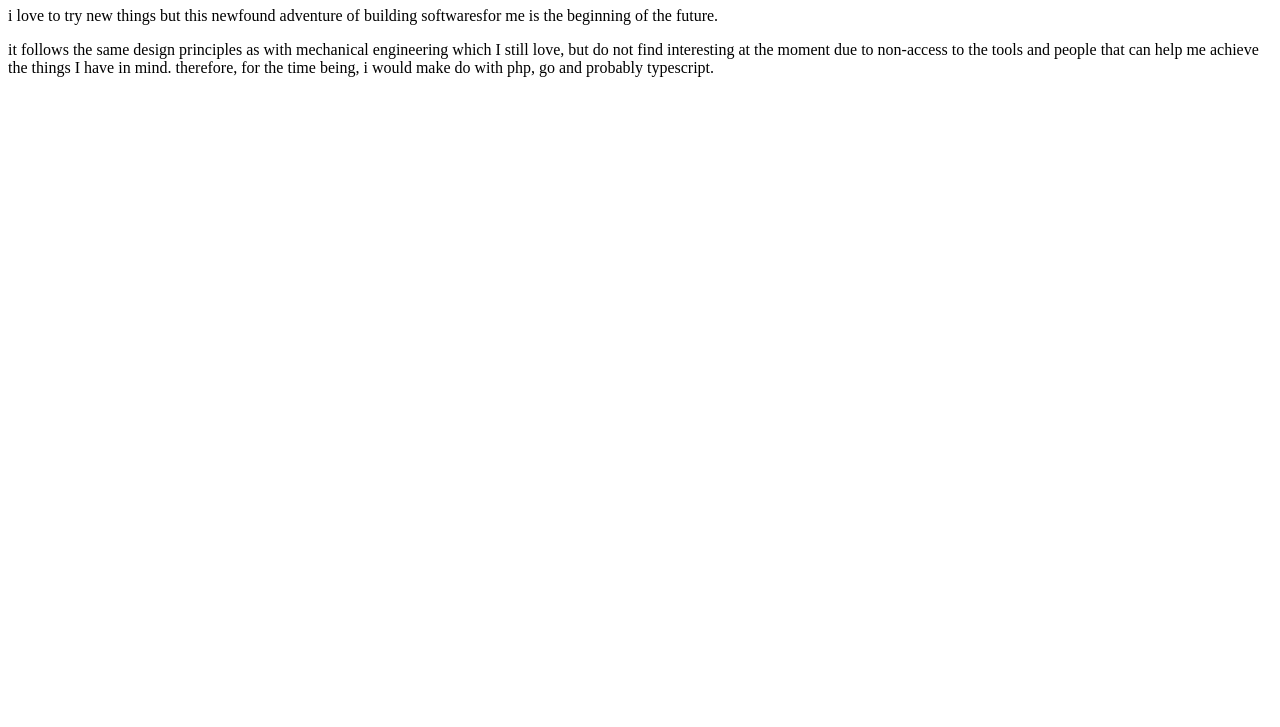
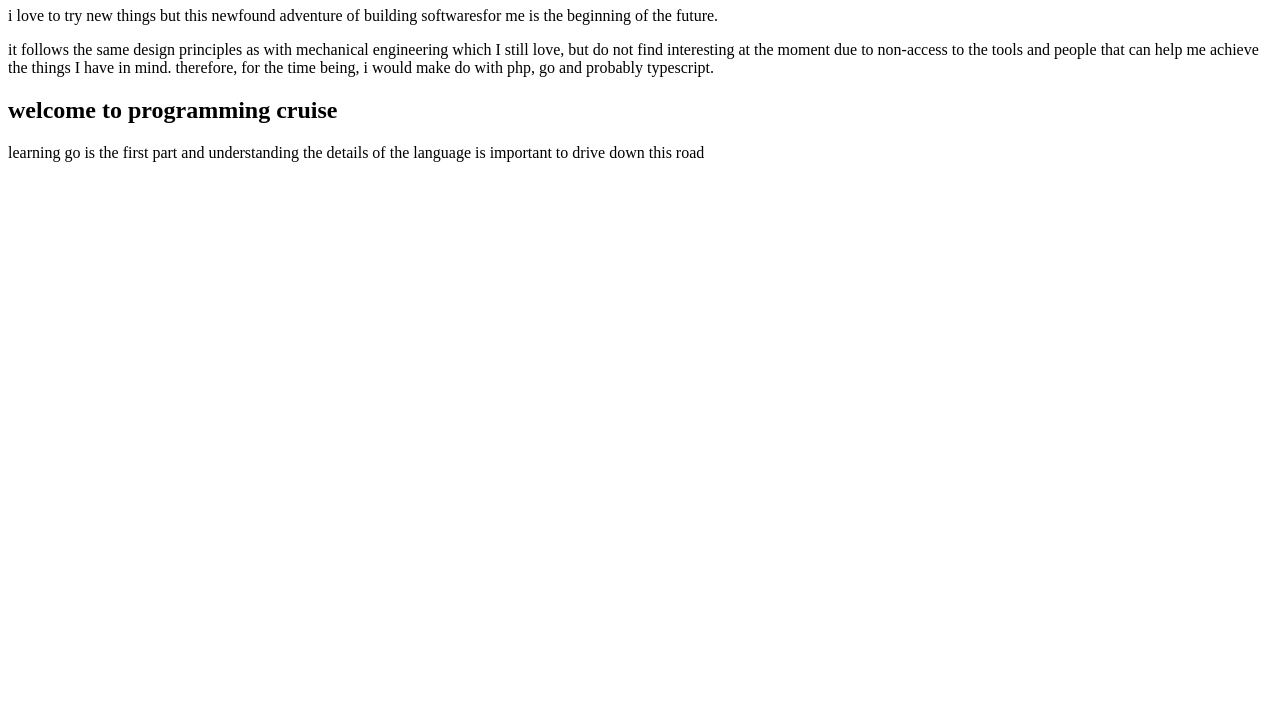
Before and after one commit to lazycruise-sys/demo, a plain HTML site: page index.html in a window 1280 px wide. Shown: the part 73-800 px from the top of the page. Drawn offline with Linux system fonts and the light colour scheme.

Commit message:
added index.html

```diff
--- a/index.html
+++ b/index.html
@@ -11,6 +11,8 @@
         <h1>building the future with go and php</h1>
         <p>i love to try new things but this newfound adventure of building softwaresfor me is the beginning of the future.</p>
         <p>it follows the same design principles as with mechanical engineering which I still love, but do not find interesting at the moment due to non-access to the tools and people that can help me achieve the things I have in mind. therefore, for the time being, i would make do with php, go and probably typescript.</p>
+        <h2>welcome to programming cruise</h2>
+        <p>learning go is the first part and understanding the details of the language is important to drive down this road</p>
     </div>
 </body>
 </html>
```
